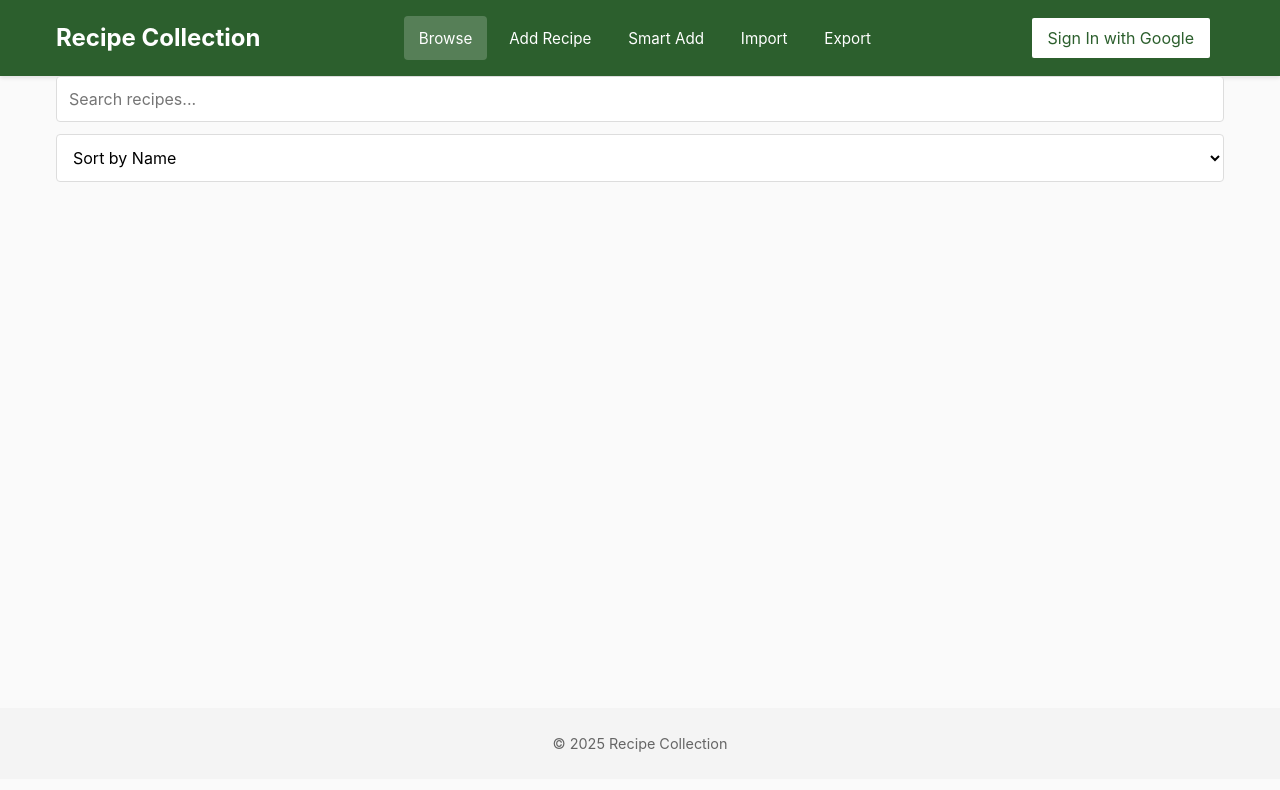
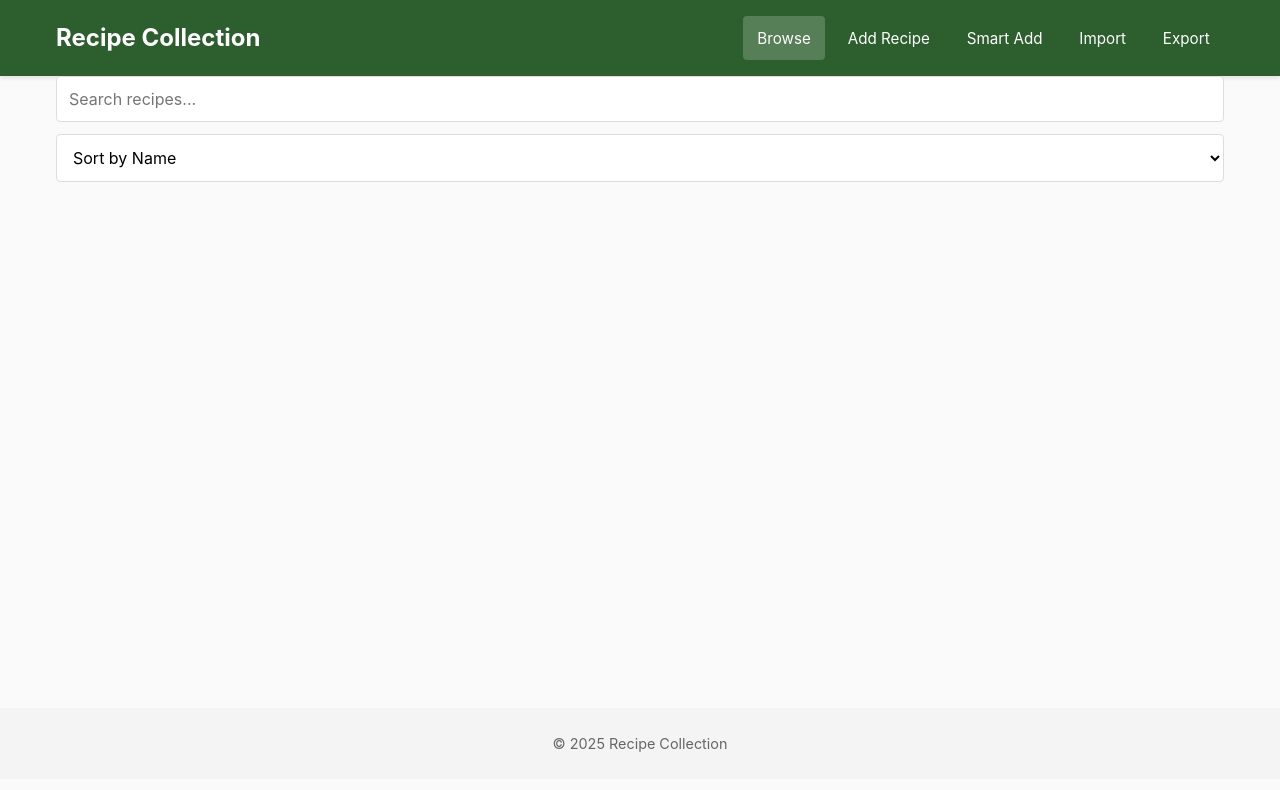
Before and after one commit to chrisalvey/recipes, a plain HTML site: page index.html in a window 1280 px wide. Drawn offline with nearby package versions, Linux system fonts and the light colour scheme; no server answers.

Commit message:
Revert to automatic anonymous sign-in for simplicity

```diff
--- a/index.html
+++ b/index.html
@@ -17,8 +17,8 @@
                 <button id="nav-import" class="nav-btn">Import</button>
                 <button id="nav-export" class="nav-btn">Export</button>
             </nav>
-            <div id="auth-section">
-                <button id="sign-in-btn" class="btn-secondary">Sign In with Google</button>
+            <div id="auth-section" style="display: none;">
+                <button id="sign-in-btn" class="btn-secondary">Sign In</button>
                 <button id="sign-out-btn" class="btn-secondary" style="display: none;">Sign Out</button>
                 <span id="user-email" class="user-info"></span>
             </div>
--- a/js/firebase.js
+++ b/js/firebase.js
@@ -31,13 +31,15 @@ auth.onAuthStateChanged((user) => {
     updateAuthUI(user);
 
     if (user) {
-        console.log('User signed in:', user.email);
+        console.log('User signed in:', user.email || 'Anonymous');
         // Trigger app initialization or reload data
         if (window.onAuthStateChanged) {
             window.onAuthStateChanged(user);
         }
     } else {
-        console.log('No user signed in');
+        console.log('No user signed in, signing in anonymously...');
+        // Auto sign-in anonymously
+        signInAnonymously();
     }
 });
 
```
